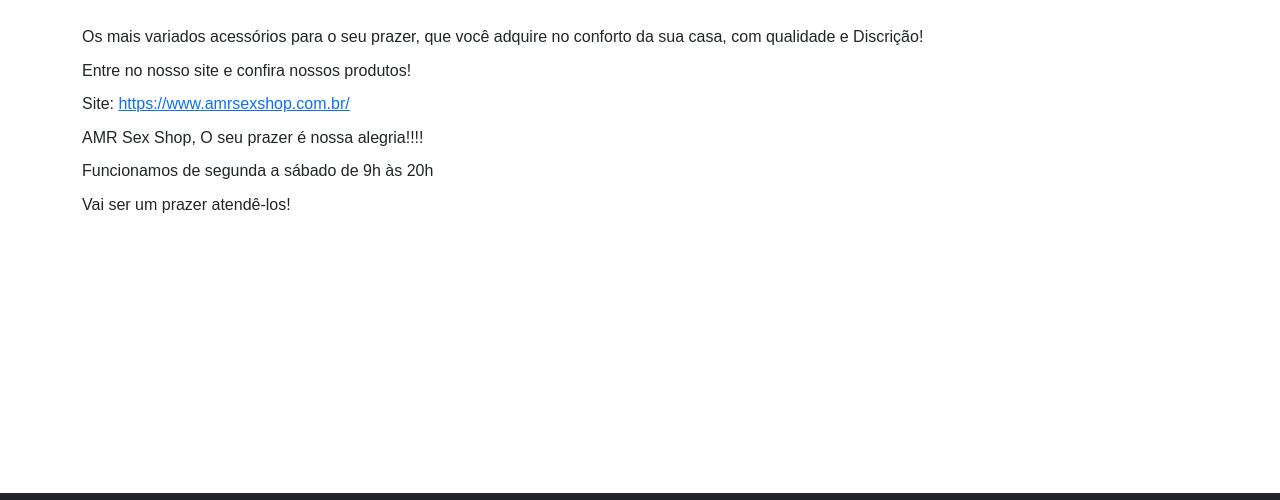
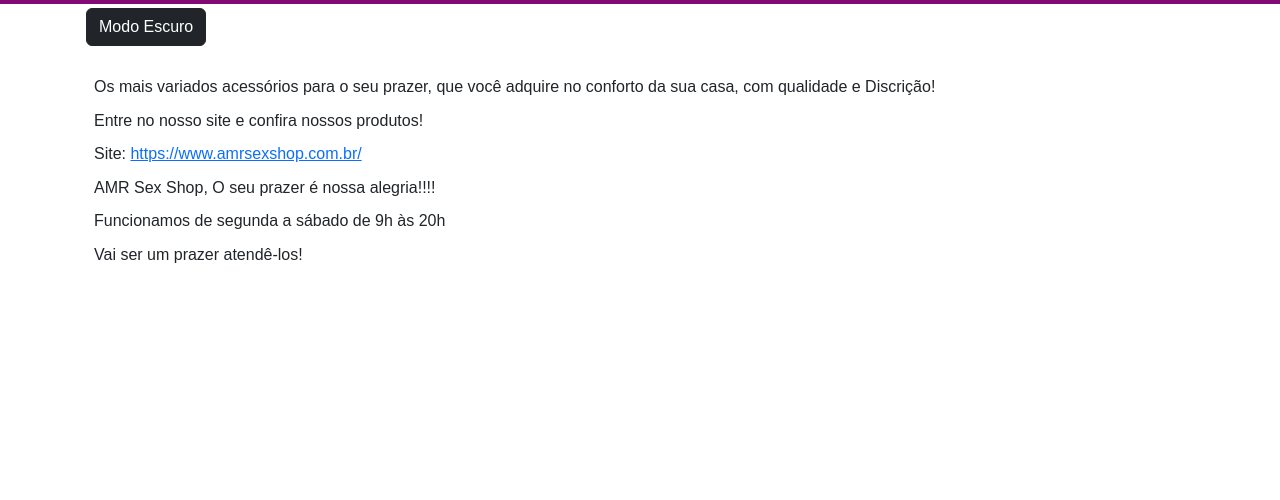
Before and after one commit to marcosdsv/contatos-amr, a plain HTML site: page index.html in a window 1280 px wide. Shown: the part 116-616 px from the top of the page. Drawn offline with nearby package versions, Linux system fonts and the light colour scheme.

Commit message:
alterado botão modo escuro

```diff
--- a/index.html
+++ b/index.html
@@ -30,13 +30,16 @@
                     </ul>
                 </nav>
             </div>
-            <button class="btn btn-dark" onclick="toggleDarkMode()">Modo Escuro</button>
 
         </div>
     </header>
 
     <main>
-        <section>
+        <section class="container">
+            <!-- Botão modo escuro -->
+            <div class="btn-dark">
+                <button class="btn btn-dark" onclick="toggleDarkMode()">Modo Escuro</button>
+            </div>
             <div class="container py-4">
                 <p class="mb-2">Os mais variados acessórios para o seu prazer, que você adquire no conforto da sua casa, com qualidade e Discrição!</p>
                 <p class="mb-2">Entre no nosso site e confira nossos produtos!</p>
--- a/styles.css
+++ b/styles.css
@@ -19,7 +19,13 @@
   padding: 10px;
   width: 100%;
 }
-
+.btn-dark{
+  margin: 2px;
+}
+.container{
+  width: 100%;
+  height: 100px;
+}
 .logo {
   display: flex;
   align-items: center;
```
